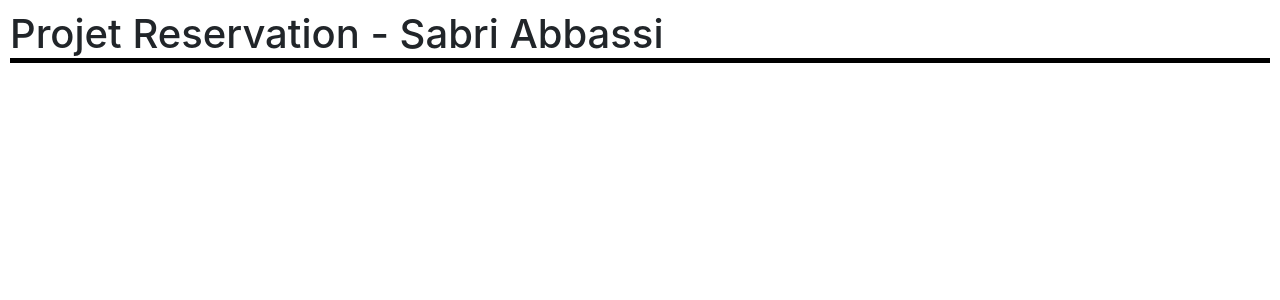
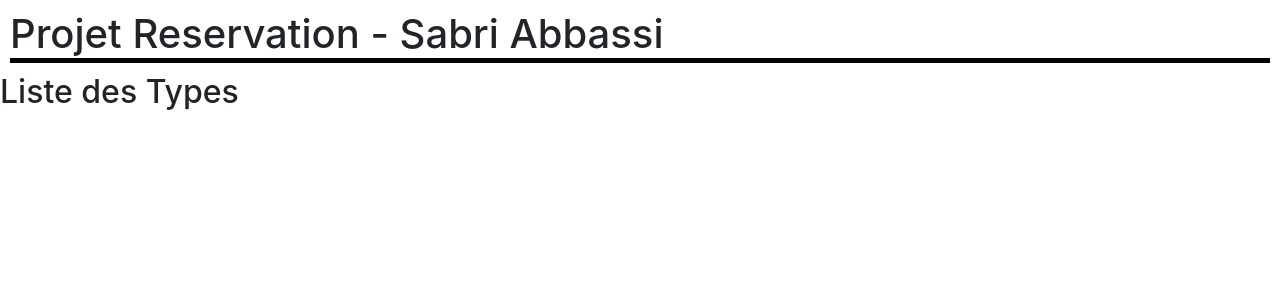
Before and after one commit to ad-sabri/reservations, a Symfony app: template templates/artist/show.html.twig in a window 1280 px wide. Shown: the top 300 px of the page. Run offline with Twig, Linux system fonts and the light colour scheme; the template is opened without the code that fills it, so the values that code supplies are empty; some libraries are stand-ins or nearby versions.

Commit message:
Update templates Artist and Type

```diff
--- a/templates/artist/show.html.twig
+++ b/templates/artist/show.html.twig
@@ -4,4 +4,11 @@
 
 {% block body %}
     <h1>{{artist.firstname}} {{artist.lastname}}</h1>
+
+    <h2>Liste des Types</h2>
+    <ul>
+        {% for type in artist.types %}
+            <li>{{ type.type }}</li>
+        {% endfor %}
+    </ul>
 {% endblock %}
--- a/templates/type/show.html.twig
+++ b/templates/type/show.html.twig
@@ -4,4 +4,7 @@
 
 {% block body %}
     <h1>{{ type.type|capitalize }}</h1>
+    {% for artist in type.artists %}
+        <li>{{ artist.firstname }} {{ artist.lastname }}</li>
+    {% endfor %}
 {% endblock %}
```
Also changed, not shown: templates/artist/index.html.twig (line endings or trailing spaces).
